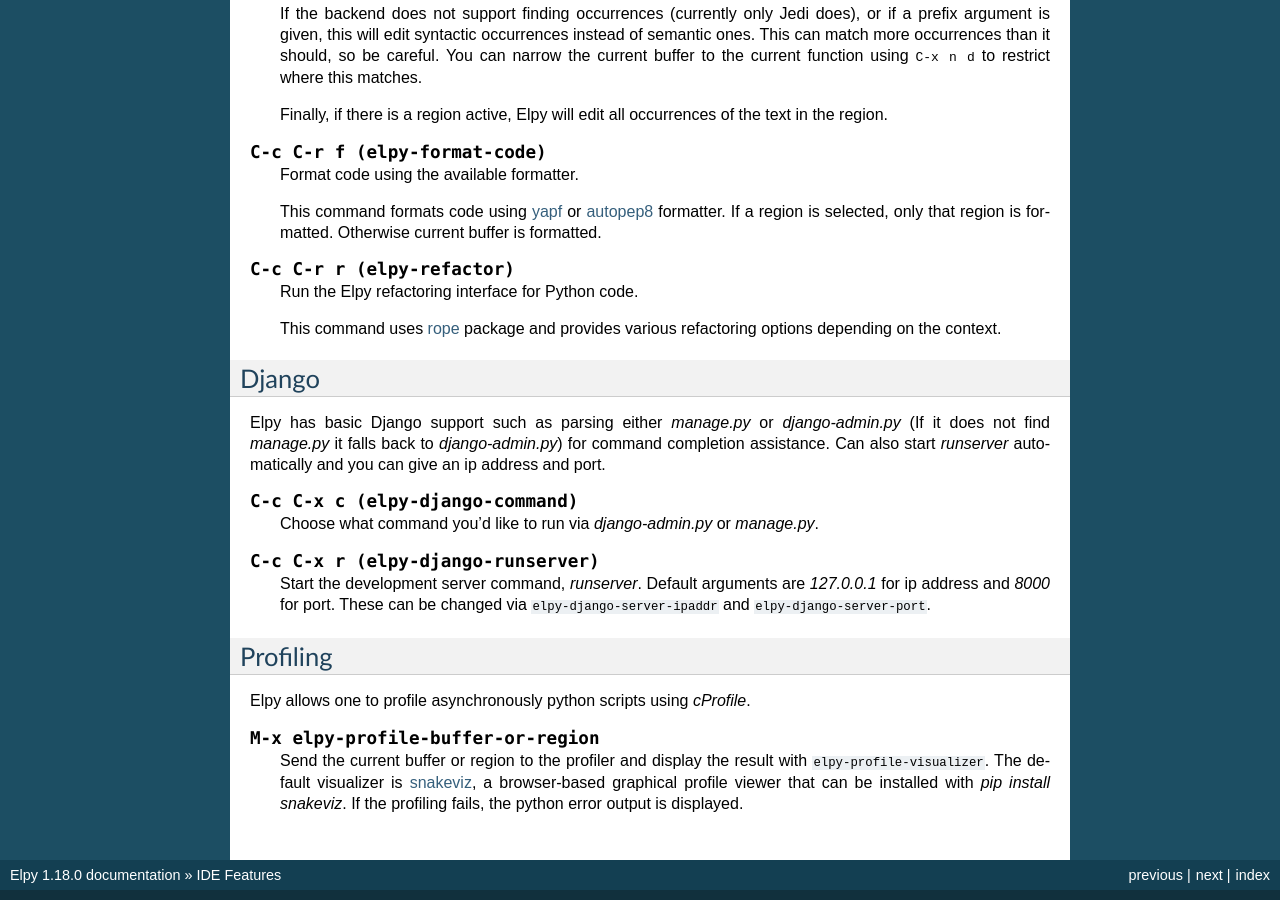
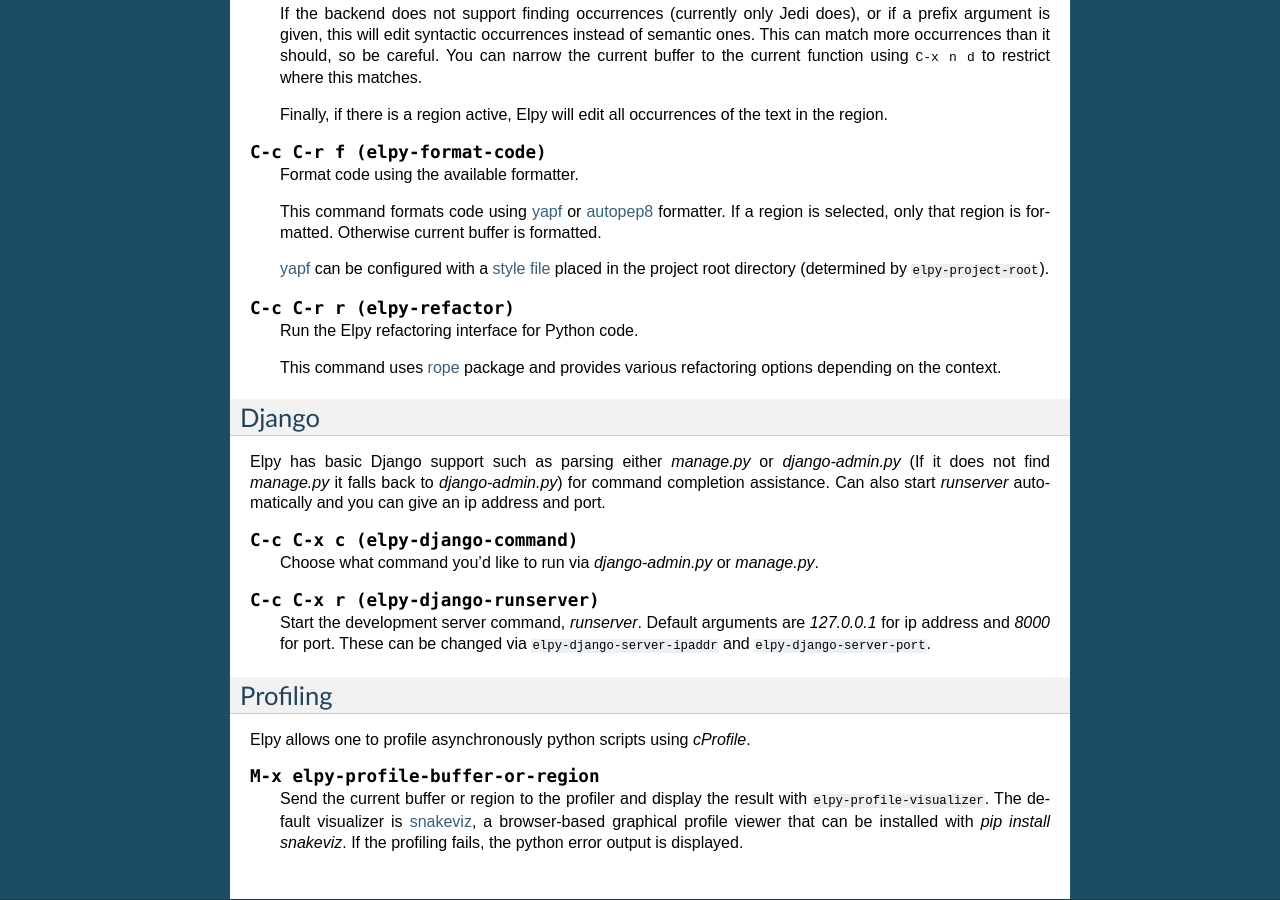
Before and after one commit to jorgenschaefer/elpy, a Sphinx documentation site: the page built from docs/ide.rst, in a window 1280 px wide and 900 px high, scrolled down 8279 px. Built offline with Sphinx 7.4.7, drawn with Linux system fonts in a browser that asks for light colours.

Commit message:
Add documentation on yapf style file

```diff
--- a/docs/ide.rst
+++ b/docs/ide.rst
@@ -635,8 +635,12 @@
    region is selected, only that region is formatted. Otherwise current
    buffer is formatted.
 
+   `yapf`_ can be configured with a `style file`_ placed in the project
+   root directory (determined by ``elpy-project-root``).
+
 .. _autopep8: https://github.com/hhatto/autopep8
 .. _yapf: https://github.com/google/yapf
+.. _style file: https://github.com/google/yapf#formatting-style
 
 
 .. command:: elpy-refactor
```
Also changed, not shown: 1 other file.
